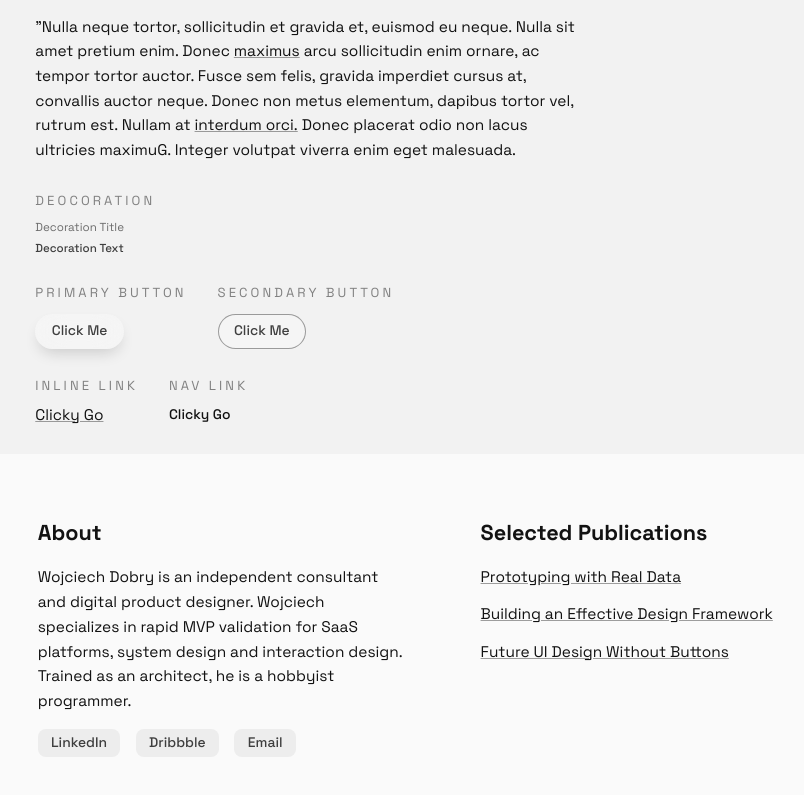
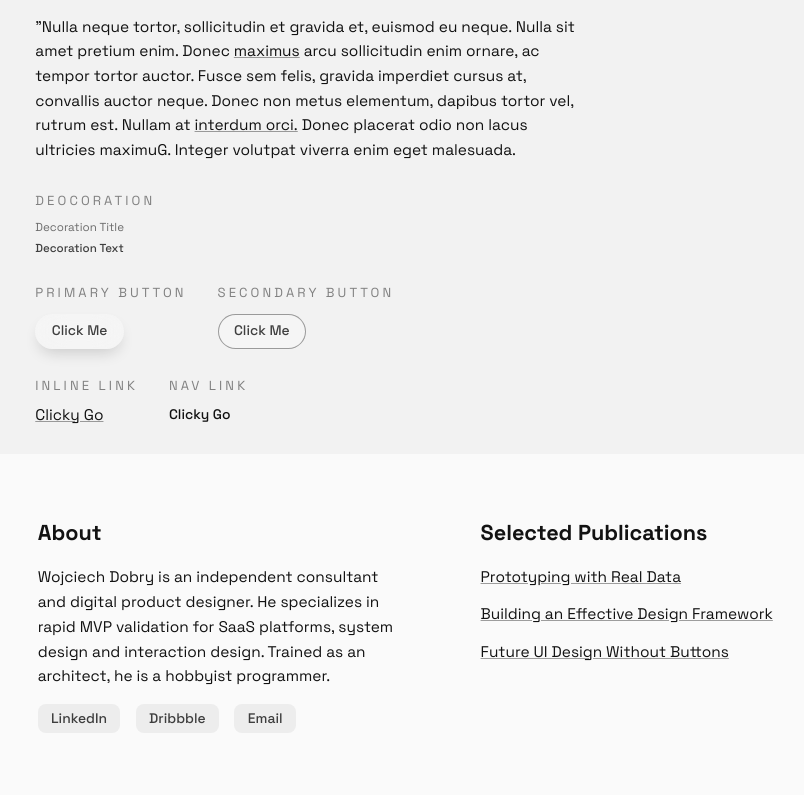
Before and after one commit to wdobry/webspace, a React (Create React App) app: page /kitchen in a window 1280 px wide. Shown: the part 569-1364 px from the top of the page, without its empty margins (239-1043 px from the left). Built offline with nearby package versions, Linux system fonts and the light colour scheme.

Commit message:
spelling

```diff
--- a/src/components/Footer/Footer.js
+++ b/src/components/Footer/Footer.js
@@ -13,7 +13,7 @@ export const Header = () => {
             <G.LaySpaceV s={1} />
             <G.TypoBody>
               Wojciech Dobry is an independent consultant and digital product
-              designer. Wojciech specializes in rapid MVP validation for SaaS
+              designer. He specializes in rapid MVP validation for SaaS
               platforms, system design and interaction design. Trained as an
               architect, he is a hobbyist programmer.
             </G.TypoBody>
```
